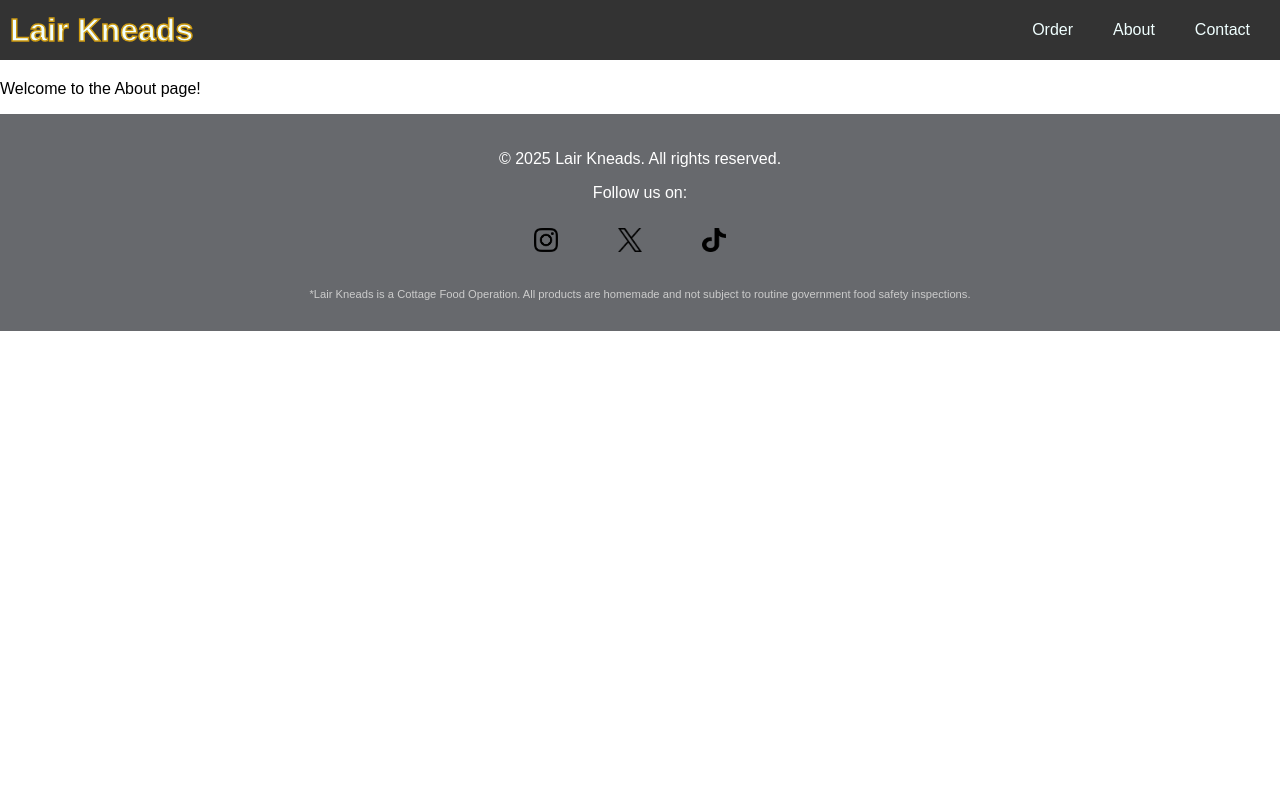
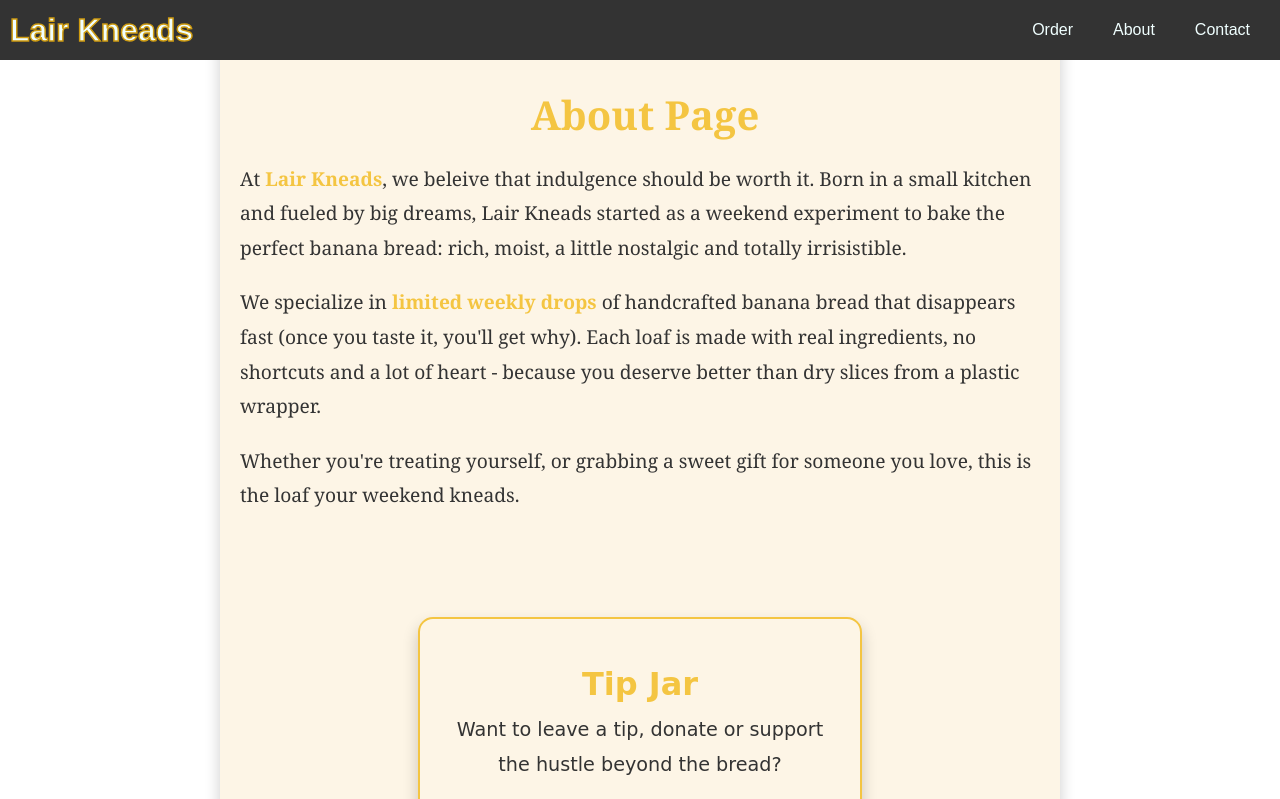
Before and after one commit to NomadRiding/LairKneads, a React (Vite) app: page /About in a window 1280 px wide. Shown: the top 799 px of the page. Built offline with nearby package versions, Linux system fonts and the light colour scheme.

Commit message:
Modify About Section with tipjar and css

```diff
--- /dev/null
+++ b/src/components/About.css
@@ -0,0 +1,36 @@
+.about-container {
+  background-color: #fdf5e6; /* Light cream background for a warm feel */
+  padding: 40px 20px;
+  border-radius: 15px; /* Rounded corners for a soft look */
+  box-shadow: 0 8px 16px rgba(0, 0, 0, 0.2); /* Subtle shadow for depth */
+  max-width: 800px;
+  margin: 20px auto; /* Center the container */
+  font-family: "Georgia", serif; /* Elegant font for a classy look */
+  color: #333; /* Dark text for readability */
+}
+
+.about-container h1 {
+  font-size: 2.5em;
+  color: #f4c542; /* Golden color for the title */
+  text-align: center;
+  margin-bottom: 20px;
+}
+
+.about-container p {
+  font-size: 1.2em;
+  line-height: 1.8; /* Improved readability */
+  margin-bottom: 20px;
+}
+
+.about-container span {
+  font-weight: bold;
+  color: #f4c542; /* Highlighted text in golden color */
+}
+
+.about-container p:last-of-type {
+  margin-bottom: 40px; /* Add extra space before the TipJar */
+}
+
+.about-container .tip-jar-container {
+  margin-top: 20px;
+}
--- a/src/components/About.jsx
+++ b/src/components/About.jsx
@@ -1,11 +1,34 @@
 import React from "react"
 import Layout from "./Layout"
+import "./About.css"
+import TipJar from "./TipJar.jsx"
 
 function About() {
   return (
     <Layout>
+      <div className="about-container">
+
       <h1>About Page</h1>
-      <p>Welcome to the About page!</p>
+      <p>
+        At <span>Lair Kneads</span>, we beleive that indulgence should be worth
+        it. Born in a small kitchen and fueled by big dreams, Lair Kneads
+        started as a weekend experiment to bake the perfect banana bread: rich,
+        moist, a little nostalgic and totally irrisistible.
+      </p>
+      <p>
+        We specialize in <span>limited weekly drops</span> of handcrafted banana
+        bread that disappears fast (once you taste it, you'll get why). Each
+        loaf is made with real ingredients, no shortcuts and a lot of heart -
+        because you deserve better than dry slices from a plastic wrapper.
+      </p>
+      <p>
+        Whether you're treating yourself, or grabbing a sweet gift for someone
+        you love, this is the loaf your weekend kneads.
+      </p>
+      <br />
+      <br />
+      <TipJar />
+      </div>
     </Layout>
   )
 }
```
